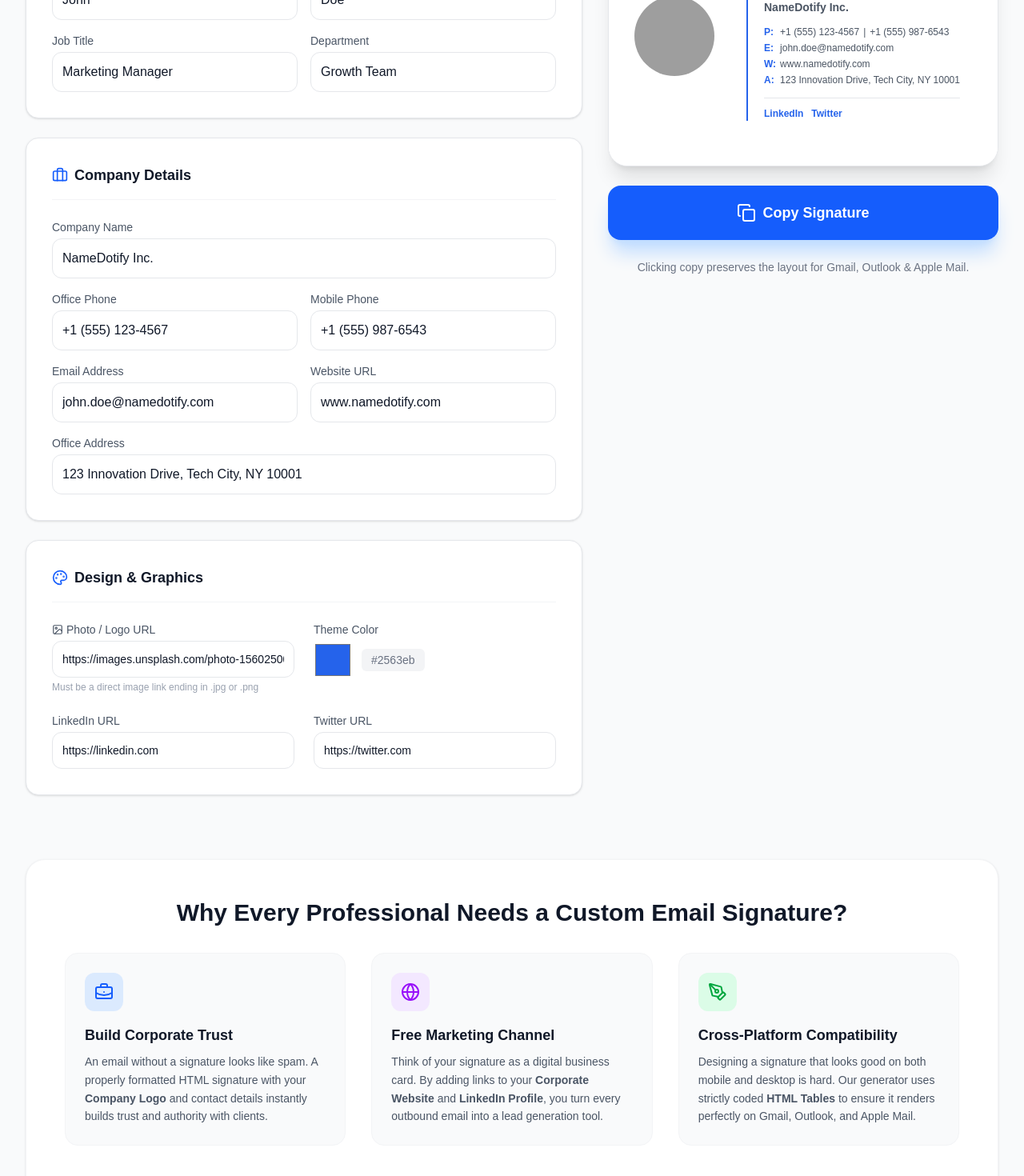
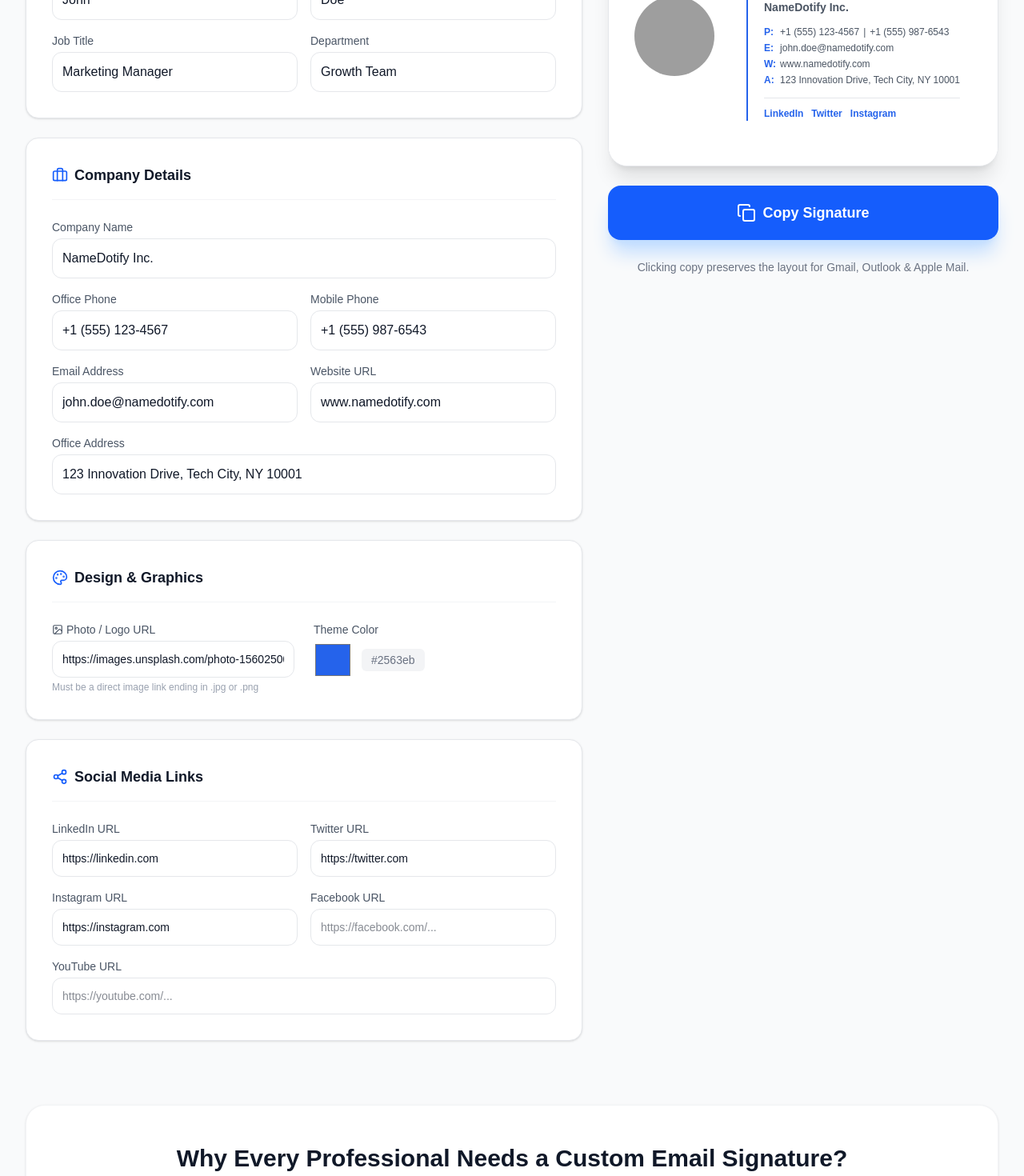
Before and after one commit to ashishjacob786/namedotify, a Next.js app: page /signature in a window 1280 px wide. Shown: the part 520-1990 px from the top of the page at 80% size. Built offline with nearby package versions, Linux system fonts and the light colour scheme; grey boxes are pictures that could not be loaded.

Commit message:
Added Instagram/FB links and SEO tags to Signature page

```diff
--- a/src/app/signature/page.js
+++ b/src/app/signature/page.js
@@ -1,6 +1,6 @@
 "use client";
 import React, { useState, useRef } from 'react';
-import { Mail, Phone, Globe, MapPin, Copy, CheckCircle, User, Briefcase, Link as LinkIcon, Palette, Image as ImageIcon, BriefcaseBusiness, PenTool, LayoutTemplate } from 'lucide-react';
+import { Mail, Phone, Globe, MapPin, Copy, CheckCircle, User, Briefcase, Link as LinkIcon, Palette, Image as ImageIcon, BriefcaseBusiness, PenTool, LayoutTemplate, Share2 } from 'lucide-react';
 
 export default function SignaturePage() {
   // Form States
@@ -15,9 +15,14 @@ export default function SignaturePage() {
   const [website, setWebsite] = useState('www.namedotify.com');
   const [address, setAddress] = useState('123 Innovation Drive, Tech City, NY 10001');
   const [photoUrl, setPhotoUrl] = useState('https://images.unsplash.com/photo-1560250097-0b93528c311a?auto=format&fit=crop&q=80&w=200&h=200');
+  const [themeColor, setThemeColor] = useState('#2563eb'); // Default Blue
+
+  // Social Links States
   const [linkedin, setLinkedin] = useState('https://linkedin.com');
   const [twitter, setTwitter] = useState('https://twitter.com');
-  const [themeColor, setThemeColor] = useState('#2563eb'); // Default Blue
+  const [instagram, setInstagram] = useState('https://instagram.com');
+  const [facebook, setFacebook] = useState('');
+  const [youtube, setYoutube] = useState('');
 
   const [copied, setCopied] = useState(false);
   const signatureRef = useRef(null);
@@ -29,7 +34,7 @@ export default function SignaturePage() {
     name: 'NameDotify Free Email Signature Generator',
     applicationCategory: 'BusinessApplication',
     operatingSystem: 'Web',
-    description: 'Create professional, HTML-optimized email signatures for Gmail, Outlook, and Apple Mail. No watermarks, completely free.',
+    description: 'Create professional, HTML-optimized email signatures for Gmail, Outlook, and Apple Mail with Social Links. No watermarks, completely free.',
     offers: {
       '@type': 'Offer',
       price: '0',
@@ -70,8 +75,12 @@ export default function SignaturePage() {
   };
 
   return (
-    // ✅ FIX: 'pt-24' added to prevent black strip
     <div className="min-h-screen bg-gray-50 text-gray-900 font-sans pb-20 pt-24">
+
+      {/* ✅ SEO: Dynamic Title & Meta Tags injected directly for Client Component */}
+      <title>Free Email Signature Generator (No Watermarks) | NameDotify</title>
+      <meta name="description" content="Create a professional HTML email signature for Gmail, Outlook, and Apple Mail. Add your photo, logo, and social media links. 100% Free." />
+      <meta name="keywords" content="email signature generator, free email signature, gmail signature, html email signature, b2b signature tool" />
 
       {/* Schema Injection */}
       <script type="application/ld+json" dangerouslySetInnerHTML={{ __html: JSON.stringify(jsonLd) }} />
@@ -156,7 +165,7 @@ export default function SignaturePage() {
                     </div>
                 </div>
 
-                {/* Design & Links */}
+                {/* Design & Photo */}
                 <div className="bg-white p-6 md:p-8 rounded-2xl shadow-sm border border-gray-200">
                     <h3 className="text-lg font-bold text-gray-900 mb-6 flex items-center gap-2 border-b border-gray-100 pb-4">
                         <Palette className="text-blue-600" size={20} /> Design & Graphics
@@ -174,13 +183,34 @@ export default function SignaturePage() {
                                 <span className="font-mono text-gray-500 text-sm bg-gray-100 px-3 py-1 rounded-md">{themeColor}</span>
                             </div>
                         </div>
+                    </div>
+                </div>
+
+                {/* Social Links Form */}
+                <div className="bg-white p-6 md:p-8 rounded-2xl shadow-sm border border-gray-200">
+                    <h3 className="text-lg font-bold text-gray-900 mb-6 flex items-center gap-2 border-b border-gray-100 pb-4">
+                        <Share2 className="text-blue-600" size={20} /> Social Media Links
+                    </h3>
+                    <div className="grid grid-cols-1 md:grid-cols-2 gap-4">
                         <div>
                             <label className="block text-sm font-medium text-gray-600 mb-1">LinkedIn URL</label>
-                            <input type="text" value={linkedin} onChange={(e) => setLinkedin(e.target.value)} className="w-full p-3 border border-gray-200 rounded-xl focus:ring-2 focus:ring-blue-500 outline-none transition text-sm" />
+                            <input type="text" value={linkedin} onChange={(e) => setLinkedin(e.target.value)} className="w-full p-3 border border-gray-200 rounded-xl focus:ring-2 focus:ring-blue-500 outline-none transition text-sm" placeholder="https://linkedin.com/in/..." />
                         </div>
                         <div>
                             <label className="block text-sm font-medium text-gray-600 mb-1">Twitter URL</label>
-                            <input type="text" value={twitter} onChange={(e) => setTwitter(e.target.value)} className="w-full p-3 border border-gray-200 rounded-xl focus:ring-2 focus:ring-blue-500 outline-none transition text-sm" />
+                            <input type="text" value={twitter} onChange={(e) => setTwitter(e.target.value)} className="w-full p-3 border border-gray-200 rounded-xl focus:ring-2 focus:ring-blue-500 outline-none transition text-sm" placeholder="https://twitter.com/..." />
+                        </div>
+                        <div>
+                            <label className="block text-sm font-medium text-gray-600 mb-1">Instagram URL</label>
+                            <input type="text" value={instagram} onChange={(e) => setInstagram(e.target.value)} className="w-full p-3 border border-gray-200 rounded-xl focus:ring-2 focus:ring-blue-500 outline-none transition text-sm" placeholder="https://instagram.com/..." />
+                        </div>
+                        <div>
+                            <label className="block text-sm font-medium text-gray-600 mb-1">Facebook URL</label>
+                            <input type="text" value={facebook} onChange={(e) => setFacebook(e.target.value)} className="w-full p-3 border border-gray-200 rounded-xl focus:ring-2 focus:ring-blue-500 outline-none transition text-sm" placeholder="https://facebook.com/..." />
+                        </div>
+                        <div className="md:col-span-2">
+                            <label className="block text-sm font-medium text-gray-600 mb-1">YouTube URL</label>
+                            <input type="text" value={youtube} onChange={(e) => setYoutube(e.target.value)} className="w-full p-3 border border-gray-200 rounded-xl focus:ring-2 focus:ring-blue-500 outline-none transition text-sm" placeholder="https://youtube.com/..." />
                         </div>
                     </div>
                 </div>
@@ -270,10 +300,13 @@ export default function SignaturePage() {
                                                 </table>
 
                                                 {/* Social Icons (Simple Text Links for Max Compatibility) */}
-                                                {(linkedin || twitter) && (
-                                                    <div style={{ marginTop: '12px', paddingTop: '10px', borderTop: '1px solid #E5E7EB', display: 'flex', gap: '10px' }}>
+                                                {(linkedin || twitter || instagram || facebook || youtube) && (
+                                                    <div style={{ marginTop: '12px', paddingTop: '10px', borderTop: '1px solid #E5E7EB', display: 'flex', gap: '10px', flexWrap: 'wrap' }}>
                                                         {linkedin && <a href={linkedin} target="_blank" rel="noopener noreferrer" style={{ textDecoration: 'none', color: themeColor, fontSize: '12px', fontWeight: 'bold' }}>LinkedIn</a>}
                                                         {twitter && <a href={twitter} target="_blank" rel="noopener noreferrer" style={{ textDecoration: 'none', color: themeColor, fontSize: '12px', fontWeight: 'bold' }}>Twitter</a>}
+                                                        {instagram && <a href={instagram} target="_blank" rel="noopener noreferrer" style={{ textDecoration: 'none', color: themeColor, fontSize: '12px', fontWeight: 'bold' }}>Instagram</a>}
+                                                        {facebook && <a href={facebook} target="_blank" rel="noopener noreferrer" style={{ textDecoration: 'none', color: themeColor, fontSize: '12px', fontWeight: 'bold' }}>Facebook</a>}
+                                                        {youtube && <a href={youtube} target="_blank" rel="noopener noreferrer" style={{ textDecoration: 'none', color: themeColor, fontSize: '12px', fontWeight: 'bold' }}>YouTube</a>}
                                                     </div>
                                                 )}
                                             </td>
```
